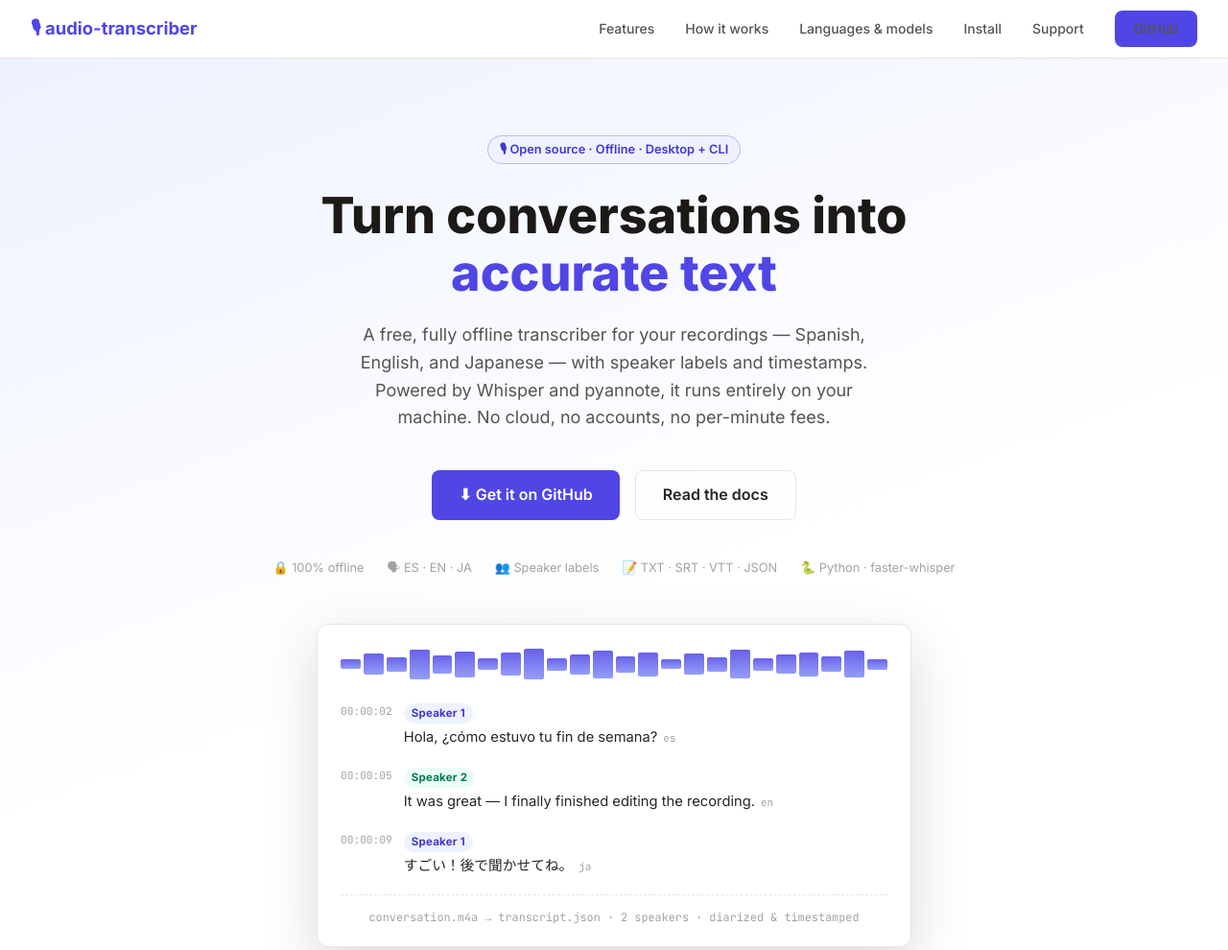
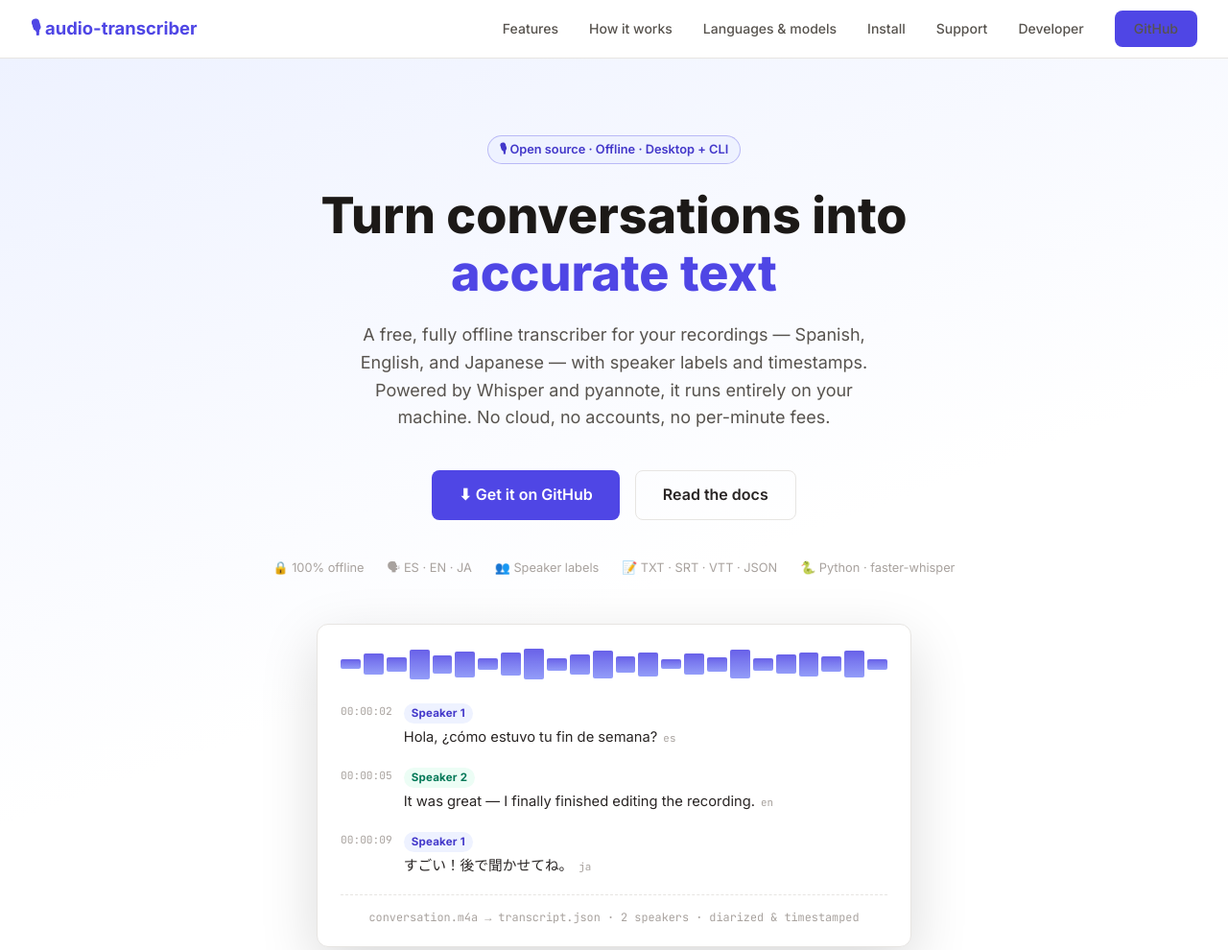
Before and after one commit to mnavas/audio-transcriber, a plain HTML site: page index.html in a window 1280 px wide. Shown: the top 990 px of the page at 96% size. Drawn offline with Linux system fonts and the light colour scheme.

Commit message:
Add Developer link to top nav → portfolio
Adds a "Developer" item pointing to https://mnavas.github.io/ in the
site's top menu (plus the mobile menu and subpages where present).

Co-Authored-By: Claude Opus 4.8 <noreply@anthropic.com>

```diff
--- a/index.html
+++ b/index.html
@@ -404,6 +404,7 @@
       <a href="#specs">Languages &amp; models</a>
       <a href="#install">Install</a>
       <a href="#support">Support</a>
+      <a href="https://mnavas.github.io/">Developer</a>
       <a href="https://github.com/mnavas/audio-transcriber" target="_blank" class="btn btn-primary">GitHub</a>
     </div>
     <button class="nav-hamburger" id="nav-toggle" aria-label="Open menu" onclick="toggleNav()">
@@ -416,6 +417,7 @@
     <a href="#specs" onclick="closeNav()">Languages &amp; models</a>
     <a href="#install" onclick="closeNav()">Install</a>
     <a href="#support" onclick="closeNav()">Support</a>
+    <a href="https://mnavas.github.io/">Developer</a>
     <a href="https://github.com/mnavas/audio-transcriber" target="_blank" class="btn btn-primary">GitHub</a>
   </div>
 </nav>
```
